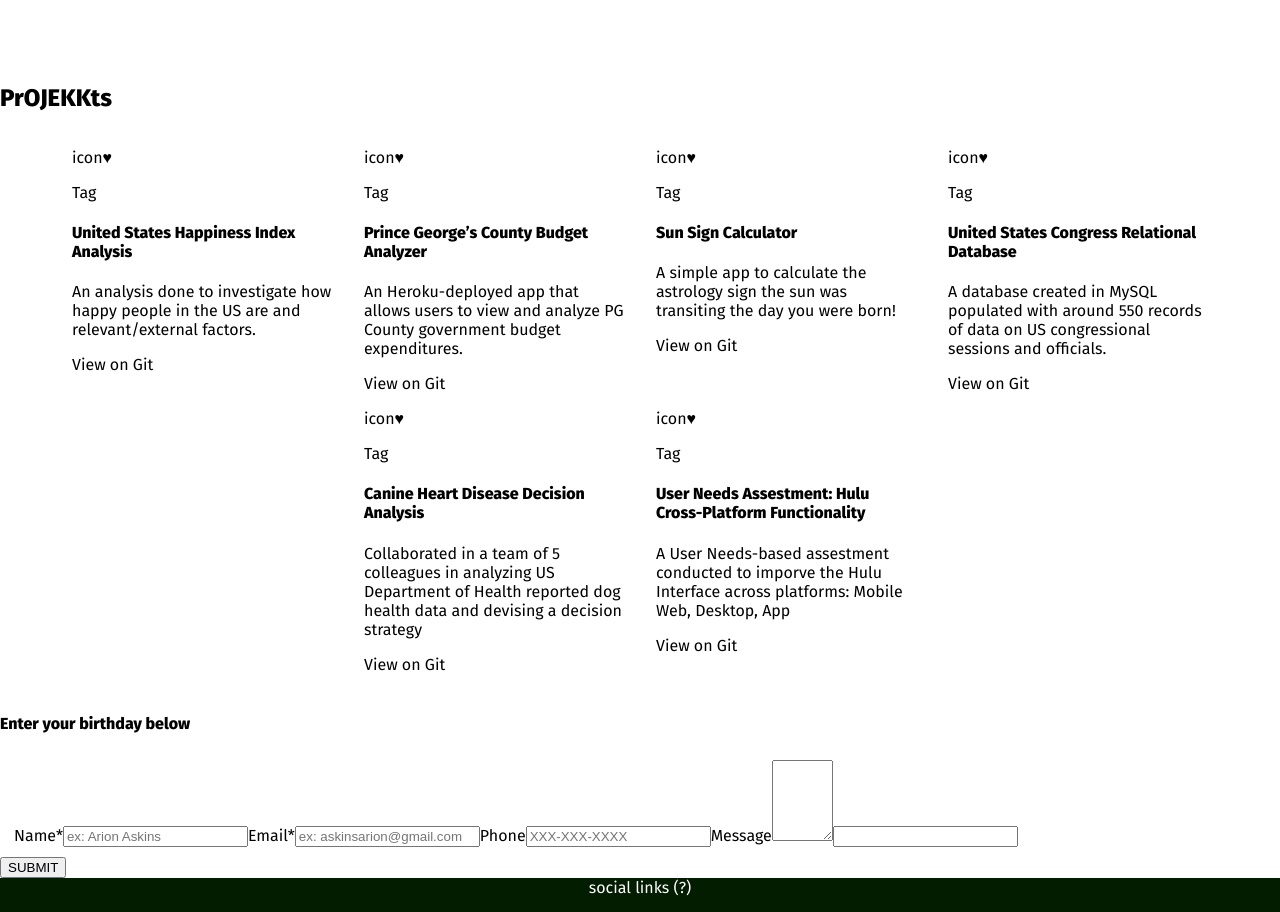
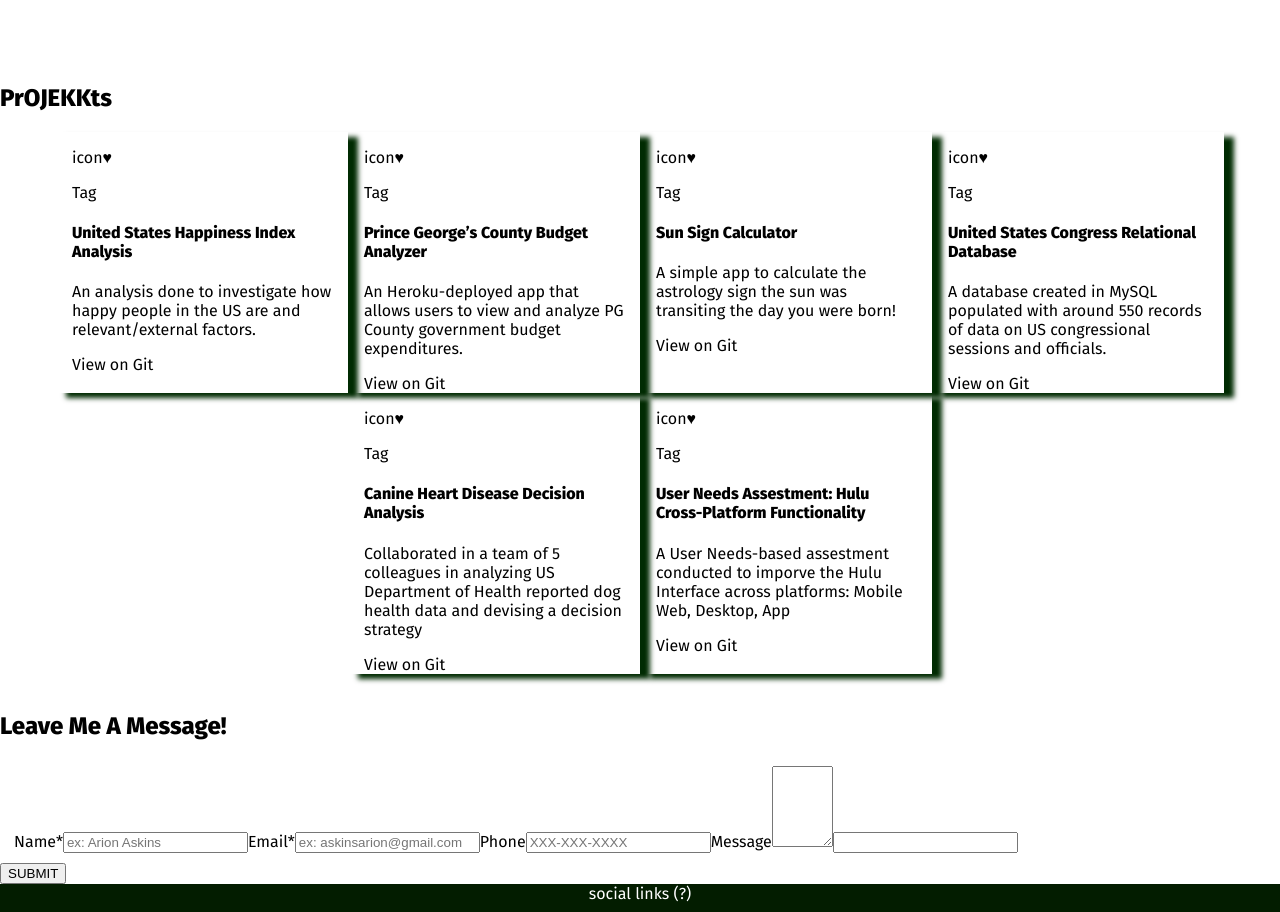
Before and after one commit to arionaskins/arionaskins.github.io, a React (Create React App) app: page / in a window 1280 px wide. Shown: the part 1500-2412 px from the top of the page. Built offline with nearby package versions, Linux system fonts and the light colour scheme.

Commit message:
minor form/styling adj

```diff
--- a/src/components/ContactForm.js
+++ b/src/components/ContactForm.js
@@ -3,8 +3,6 @@ import React from 'react'
 const ContactForm = () => {
         return (
             <form className='myForm' onSubmit={event => this.props.handleSubmit(event)} >
-            <h4 id='dob-inputs-label'> Enter your birthday below </h4>
-
             <fieldset className='dob-input-container' style={{border: "5px"}}>
 
               <label htmlFor="name-input">Name<span className='req-astrick'>*</span></label>
--- a/src/pages/contact.js
+++ b/src/pages/contact.js
@@ -5,6 +5,8 @@ export default class Contact extends Component {
     render() {
         return (
             <div>
+                <h2>Leave Me A Message!</h2>
+
                 {/* aside (flex? center jsutify/align)
                     h2 cardTitle
                     div social-btns-container (flex column mobile)
--- a/src/styles/App.css
+++ b/src/styles/App.css
@@ -95,6 +95,7 @@
   .project-card {
     max-width: 16.25rem;
     padding: 0px 1rem;
+    box-shadow: 10px 5px 5px rgb(0, 43, 2);
   }
 
   footer {
```
